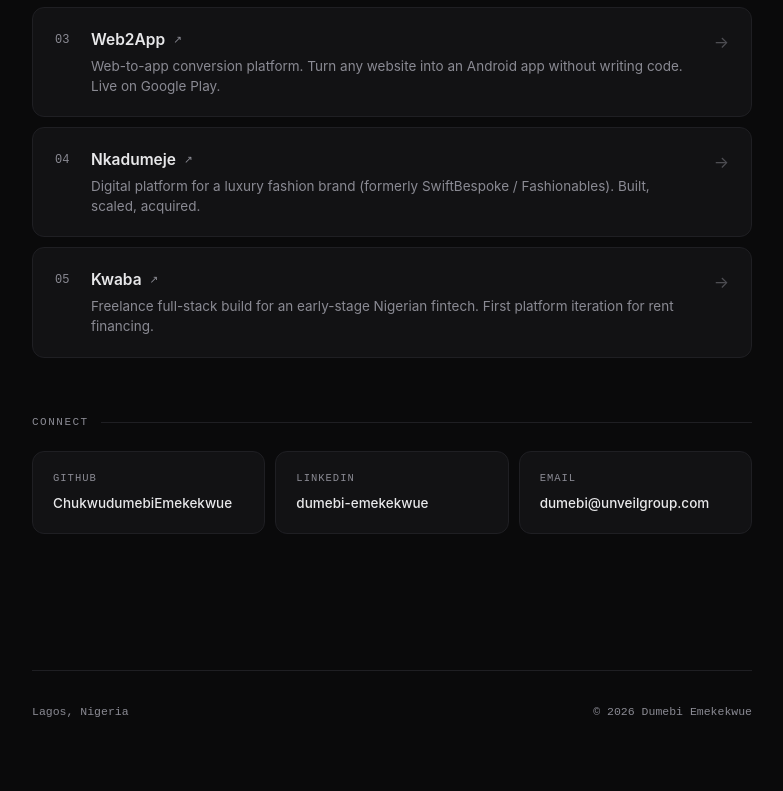
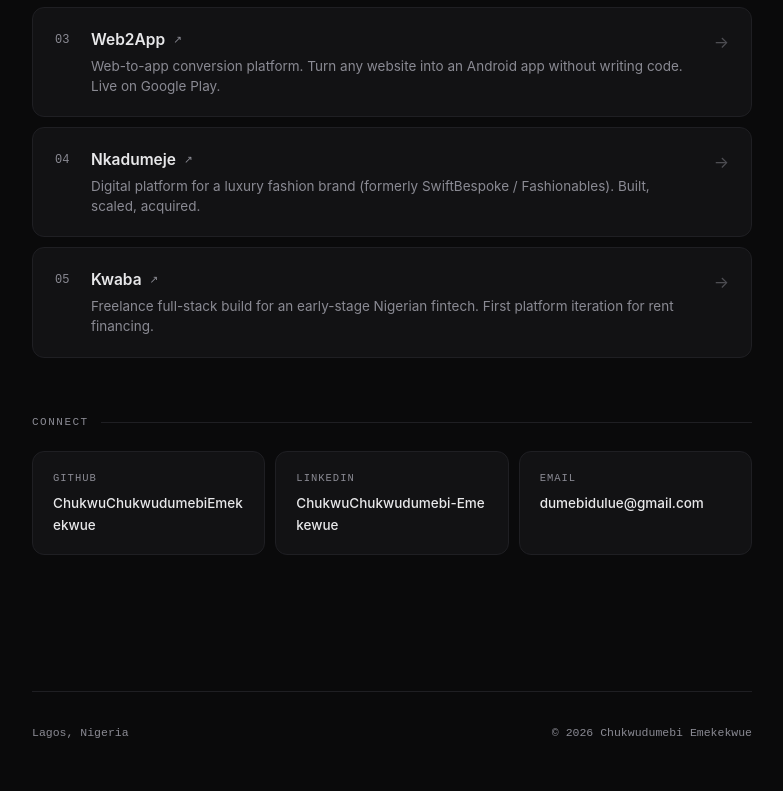
Before and after one commit to ChukwudumebiEmekekwue/ChukwudumebiEmekekwue.github.io, a plain HTML site: page index.html in a window 1280 px wide. Shown: the part 777-1568 px from the top of the page, without its empty margins (248-1031 px from the left). Before the commit the page ends 1546 px from the top, so only its background shows below. Drawn offline with Linux system fonts and the light colour scheme.

Commit message:
Update index.html

```diff
--- a/index.html
+++ b/index.html
@@ -3,7 +3,7 @@
 <head>
 <meta charset="UTF-8">
 <meta name="viewport" content="width=device-width, initial-scale=1.0">
-<title>Dumebi Emekekwue — Solutions Architect & Full-Stack Builder</title>
+<title>Chukwudumebi Emekekwue — Solutions Architect & Full-Stack Builder</title>
 <style>
   :root {
     --bg: #0a0a0b;
@@ -257,7 +257,7 @@
       <span class="dot"></span>
       Open to remote &amp; contract roles
     </div>
-    <h1>Dumebi Emekekwue<br><span class="dim">Solutions Architect &amp; Full-Stack Builder</span></h1>
+    <h1>Chukwudumebi Emekekwue<br><span class="dim">Solutions Architect &amp; Full-Stack Builder</span></h1>
     <p class="tagline">17+ years shipping platforms across fintech, aviation, e-commerce &amp; SaaS.</p>
     <p class="bio">
       I design architecture, lead development teams, and build key components myself using AI-assisted tooling. Currently building <strong>FlyEmpty.ng</strong> — Nigeria's marketplace for empty-leg private jet flights.
@@ -319,17 +319,17 @@
   <section>
     <div class="section-label">Connect</div>
     <div class="connect">
-      <a href="https://github.com/ChukwudumebiEmekekwue" target="_blank" rel="noopener">
+      <a href="https://github.com/ChukwuChukwudumebiEmekekwue" target="_blank" rel="noopener">
         <div class="label">GitHub</div>
-        <div class="value">ChukwudumebiEmekekwue</div>
+        <div class="value">ChukwuChukwudumebiEmekekwue</div>
       </a>
-      <a href="https://linkedin.com/in/dumebi-emekekwue" target="_blank" rel="noopener">
+      <a href="https://linkedin.com/in/ChukwuChukwudumebi-Emekewue" target="_blank" rel="noopener">
         <div class="label">LinkedIn</div>
-        <div class="value">dumebi-emekekwue</div>
+        <div class="value">ChukwuChukwudumebi-Emekewue</div>
       </a>
-      <a href="mailto:dumebi@unveilgroup.com">
+      <a href="mailto:dumebidulue@gmail.com">
         <div class="label">Email</div>
-        <div class="value">dumebi@unveilgroup.com</div>
+        <div class="value">dumebidulue@gmail.com</div>
       </a>
     </div>
   </section>
@@ -338,7 +338,7 @@
 
 <footer>
   <span>Lagos, Nigeria</span>
-  <span>© 2026 Dumebi Emekekwue</span>
+  <span>© 2026 Chukwudumebi Emekekwue</span>
 </footer>
 
 </body>
```
